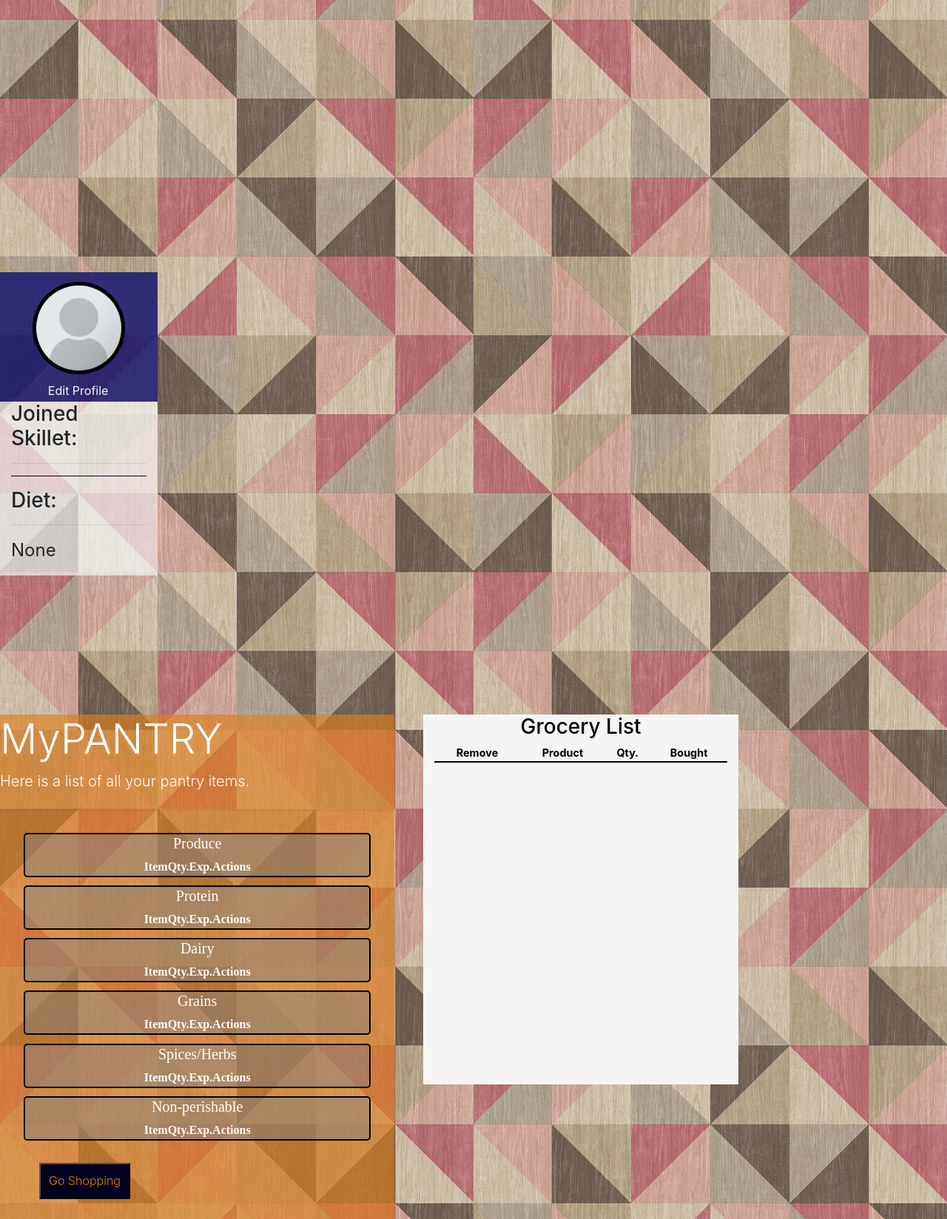
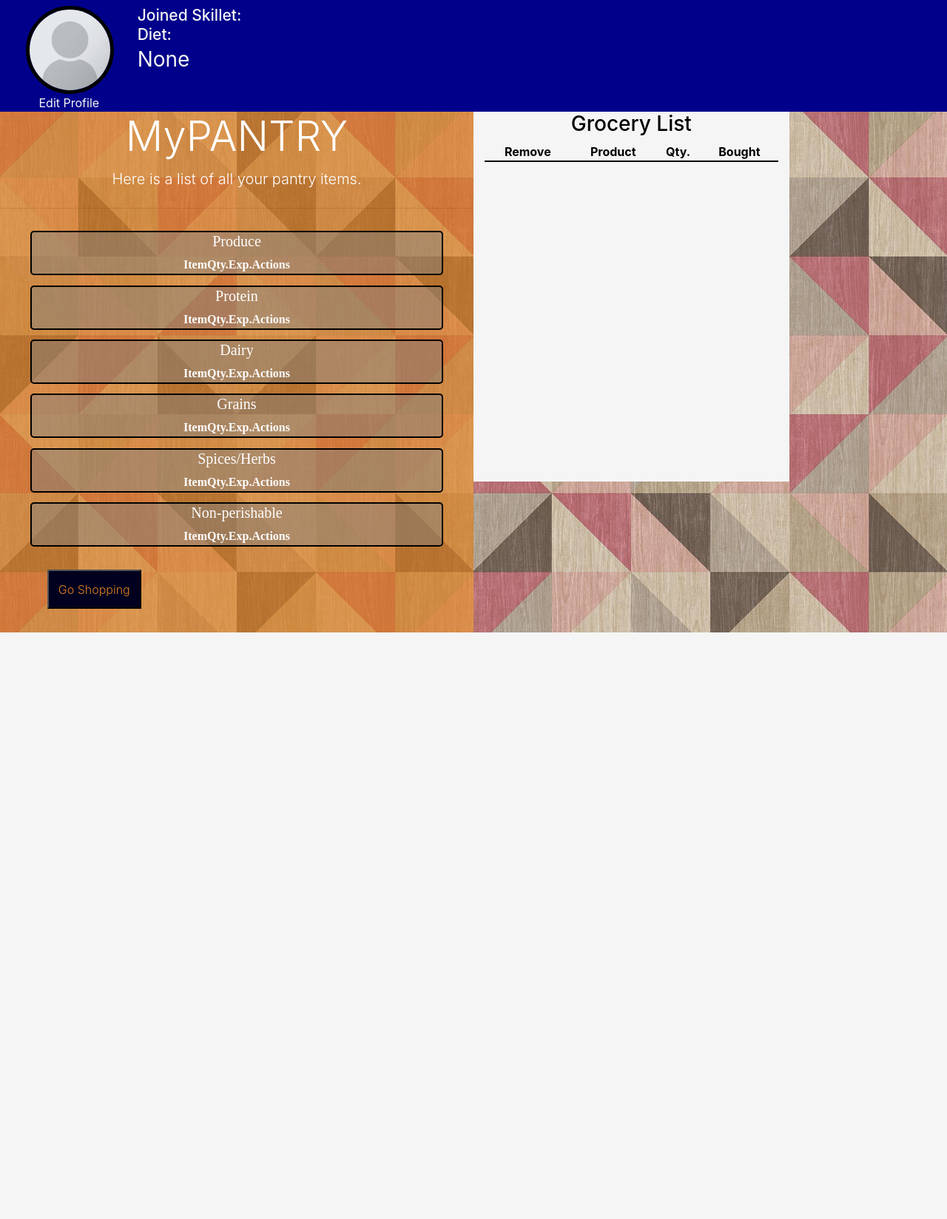
Before and after one commit to jollyblondgiant/skillet, a Django app: template apps/pantry_tracker/templates/dashboard.html in a window 1280 px wide. Shown: the part 80-1728 px from the top of the page at 74% size. After the commit the page ends 935 px from the top, so only its background shows below. Run offline with Django 3.2, Linux system fonts and the light colour scheme; the template is opened without the code that fills it, so the values that code supplies are empty; parts of the project's set-up code (start-up, migrations or seed data) failed here and were passed over; some libraries are stand-ins or nearby versions.

Commit message:
dashboard update

```diff
--- a/apps/pantry_tracker/static/css/style.css
+++ b/apps/pantry_tracker/static/css/style.css
@@ -26,12 +26,11 @@ div#header{
     background-color: rgb(1, 1, 31);
     padding: 0;
 }
-#content{
-    position: relative;
-    margin-top: 7%;
-}
 h1{
     color: whitesmoke;
+}
+p.lead{
+    text-align: center;
 }
 span{
     display: inline-block;
@@ -50,6 +49,7 @@ span:hover{
 }
 .first-a{
     margin: 0 0 0 0;
+    color: whitesmoke;
 }
 #pantry{
     margin-left: 20%;
@@ -138,9 +138,6 @@ footer{
     padding-top: 2%;
     padding-bottom: 2%;
 }
-#profile-wrapper{
-    position: fixed;
-}
 #profile{
     border: 5px solid black;
     border-radius: 50%;
@@ -176,13 +173,13 @@ footer{
     margin: 2%;
     font-size: 85%;
 }
-#profile-box h2{
-    margin: 0;
-    font-size: 200%;
+#profile-wrapper{
+    background-color: darkblue;
+    color: whitesmoke;
 }
-#about-user{
-    background-color: rgba(245, 245, 245, 0.705);
-    font-size: 200%;
+#info *{
+    font-size: 70%;
+    list-style-type: none;
 }
 .pantry-box{
     border: 2px solid black;
@@ -253,21 +250,20 @@ tr.head{
         font-size: 100%;
         color: whitesmoke;
     }
+    #profile-wrapper{
+        background-color: darkblue;
+        color: whitesmoke;
+    }
+    h2{
+        text-align: center;
+    }
+    #info *{
+        font-size: 100%;
+        margin-left: 5%;
+    }
     img#profile{
-        width: 50%;
-        margin: 5% 0 5% 25%;
-    }
-    #profile-wrapper{
-        position: static;
-        margin-top: 35%;
-    }
-    #profile-box{
-        left:0;
-    }
-    #profile-box h2{
-        width: 50%;
-        font-size: 150%;
-        margin-left: 30%;
+        width: 150%;
+        margin: 0 0 0 -15%;
     }
     .reroute{
         margin-left: 60%;
@@ -295,9 +291,19 @@ tr.head{
         margin: 13% 0 0 0;
         font-size: 90%;
     }
-    #content{
-        position: relative;
-        margin-top: 7%;
+    #profile-wrapper h2{
+        text-align: left;
+    }
+    img#profile{
+        width: 70%;
+        margin: 0 0 0 5%;
+    }
+    #info *{
+        margin: 0;
+        font-size: 125%;
+    }
+    .first-a{
+        margin-left: 5%;
     }
 }
 /*Medium devices (tablets, 768px and up)*/
@@ -317,15 +323,28 @@ tr.head{
         font-size: 100%;
     }
     img#profile{
-        width: 30%;
-        margin-left: 40%;
+        width: 100%;
+        margin: 0;
     }
-    #profile-box h2{
+    #profile-wrapper h2{
         font-size: 300%;
     }
-    #content{
-        position: relative;
-        margin-top: 15%;
+    #info{
+        font-size: 175%;
+    }
+    #info ul{
+        font-size: 100%;
+    }
+    #info ul li{
+        font-size: 75%;
+    }
+
+    .shopping-list-box{
+        font-size: 200%;
+        margin-left:0;
+    }
+    .pantry-box{
+        font-size: 175%;
     }
 
 }
@@ -346,18 +365,23 @@ tr.head{
     }
     img#profile{
         width: 60%;
-        margin: 0 0 5% 20%;
+        margin: 0;
     }
-    #profile-box h2{
-        font-size: 150%;
-        width: 70%;
-        margin: 0 0 5% 20%;
+    #profile-wrapper h2{
+        font-size: 300%;
     }
-    #profile-box a{
-        margin: 1% 0 5% 30%;
+    #info{
+        margin: 0 0 0 -10%;
     }
-    #about-user{
-        font-size: 150%;
+    .first-a{
+        font-size: 200%;
+        margin-left: 2%;
+    }
+    .shopping-list-box{
+        font-size: 100%;
+    }
+    .pantry-box{
+        font-size: 100%;
     }
  }
 
@@ -375,4 +399,21 @@ tr.head{
         margin: -2% 0 0 80%;
         font-size: 100%;
     }
+    #profile-wrapper h2{
+        font-size: 200%;
+    }
+    img#profile{
+        width: 30%;
+        margin-left: 5%;
+    }
+    #info{
+        margin-left: -20%;
+    }
+    #info *{
+        font-size: 75%;
+    }
+    .first-a{
+        font-size: 100%;
+        margin-left: 3%;
+    }
 }
--- a/apps/pantry_tracker/templates/dashboard.html
+++ b/apps/pantry_tracker/templates/dashboard.html
@@ -14,8 +14,8 @@
 </head>
 
 <body class="internal">
-    <div id="wrapper">
-        <div id="header" class="row fixed-top justify-content-start">
+    <div id="wrapper" >
+        <div id="header" class="row justify-content-start">
             <div class="col-lg-3 col-md-3 col-sm-3 col-2">
                 <img id="logo" class="img-thumbnail" src="../static/img/logo.png" alt="Skillet Logo">
             </div>
@@ -27,20 +27,25 @@
             </div>
         </div>
         <!--Ends Header-->
-        <div id="profile-wrapper" class="col-xl-2 col-lg-2 col-md-3 col-sm-12 col-12">
-            <div class="row d-flex justify-content-start">
-                <div id="profile-box" class="col-xl-12 col-lg-12 col-sm-12 col-12 box">
+        <div id="content" class="container-fluid">
+            <div id="profile-wrapper" class="row justify-content-start">
+                <div class="container-fluid">
+                    <div class="row">
+                        <div class="col-12">
                             <h2>{{ username }}</h2>
-                    <img id="profile" src="../static/img/profile-placeholder.jpg" alt="Profile Pic"><br>
-                    <a class="first-a" href="/editProfile/{{ request.session.user_id }}">Edit Profile</a>
                         </div>
-                <div id="about-user" class="col-xl-12 col-lg-12 col-sm-12 col-md-12 box">
+                    </div>
+                    <!--Ends Profile Name-->
+                    <div class="row">
+                        <div class="col-4">
+                            <img id="profile" src="../static/img/profile-placeholder.jpg" alt="Profile Pic">
+                        </div>
+                        <!--Ends Profile Image-->
+                        <div id="info" class="col-8">
                             <h3>Joined Skillet:</h3>
-                    <hr>
                             <p>{{ joined }}</p>
-                    <hr style="background-color: rgb(1,1,31);">
-                    <ul><h3>Diet:</h3>
-                        <hr>
+                            <ul>
+                                <h3>Diet:</h3>
                                 {% if dietlist|length == 0 %}
                                 None
                                 {% endif %}
@@ -49,14 +54,21 @@
                                 {% endfor %}
                             </ul>
                         </div>
+                        <!--Ends Profile info-->
+                    </div>
+                    <!--Ends Profile Middle-->
+                    <div class="row">
+                        <div class="col-12">
+                            <a class="first-a" href="/editProfile/{{ request.session.user_id }}">Edit Profile</a>
                         </div>
                     </div>
-        <!--Ends Profile Aside-->
+                </div>
+            </div>
+            <!--Ends Profile bar-->
+            <div class="row justify-content-around">
                 <div class="container-fluid">
-            <div id="content" class="row justify-content-between">
-                <div class="container-fluid">
-                    <div class="row justifty-content-between">
-                        <div id="pantry" class="col-12 col-sm-12 col-md-8 col-lg-5 col-xl-5 text-white">
+                    <div class="row justifty-content-around">
+                        <div id="pantry" class="col-12 col-sm-12 col-md-12 col-lg-8 col-xl-6 text-white">
                             <h2 class="display-4">MyPANTRY</h2>
                             <p class="lead">Here is a list of all your pantry items.</p>
                             <hr class="my-4">
@@ -86,7 +98,8 @@
                                                 {{products.time}} days
                                                 {% endif %}
                                             </td>
-                                            <td><a href="/reduce_in_pantry/{{ products.id }}"> -1 </a><a href="/remove_from_pantry/{{ products.id }}"> Remove </a>
+                                            <td><a href="/reduce_in_pantry/{{ products.id }}"> -1 </a><a href="/remove_from_pantry/{{ products.id }}">
+                                                    Remove </a>
                                             </td>
                                         </tr>
                                         {% endif %}
@@ -94,7 +107,7 @@
 
                                     </table>
                                 </div>
-                                <div class="pantry-box col-xl-10 col-lg-10 col-md-11 col-sm-11 col-11">
+                                <div class="pantry-box col-xl-10 col-lg-10 col-md-10 col-sm-11 col-11">
                                     <table class="row justify-content-around">
                                         <h5>Protein</h5>
                                         <tr>
@@ -119,7 +132,8 @@
                                                 {{products.time}} days
                                                 {% endif %}
                                             </td>
-                                            <td><a href="/reduce_in_pantry/{{ products.id }}"> -1 </a><a href="/remove_from_pantry/{{ products.id }}"> Remove </a>
+                                            <td><a href="/reduce_in_pantry/{{ products.id }}"> -1 </a><a href="/remove_from_pantry/{{ products.id }}">
+                                                    Remove </a>
                                             </td>
                                         </tr>
                                         {% endif %}
@@ -153,7 +167,8 @@
                                                 {{products.time}} days
                                                 {% endif %}
                                             </td>
-                                            <td><a href="/reduce_in_pantry/{{ products.id }}"> -1 </a><a href="/remove_from_pantry/{{ products.id }}"> Remove </a>
+                                            <td><a href="/reduce_in_pantry/{{ products.id }}"> -1 </a><a href="/remove_from_pantry/{{ products.id }}">
+                                                    Remove </a>
                                             </td>
                                         </tr>
                                         {% endif %}
@@ -185,7 +200,8 @@
                                                 {{products.time}} days
                                                 {% endif %}
                                             </td>
-                                            <td><a href="/reduce_in_pantry/{{ products.id }}"> -1 </a><a href="/remove_from_pantry/{{ products.id }}"> Remove </a>
+                                            <td><a href="/reduce_in_pantry/{{ products.id }}"> -1 </a><a href="/remove_from_pantry/{{ products.id }}">
+                                                    Remove </a>
                                             </td>
                                         </tr>
                                         {% endif %}
@@ -220,7 +236,8 @@
                                                 {% endif %}
                                             </td>
                                             <td>
-                                                <a href="/reduce_in_pantry/{{ products.id }}"> -1 </a><a href="/remove_from_pantry/{{ products.id }}"> Remove </a>
+                                                <a href="/reduce_in_pantry/{{ products.id }}"> -1 </a><a href="/remove_from_pantry/{{ products.id }}">
+                                                    Remove </a>
                                             </td>
                                         </tr>
                                         {% endif %}
@@ -252,7 +269,8 @@
                                                 {{products.time}} days
                                                 {% endif %}
                                             </td>
-                                            <td><a href="/reduce_in_pantry/{{ products.id }}">  -1 </a><a href="/remove_from_pantry/{{ products.id }}"> Remove </a>
+                                            <td><a href="/reduce_in_pantry/{{ products.id }}"> -1 </a><a href="/remove_from_pantry/{{ products.id }}">
+                                                    Remove </a>
                                             </td>
                                         </tr>
                                         {% endif %}
@@ -263,7 +281,7 @@
                             <br>
                             <a href="/shopping_list/{{request.session.user_id}}"><button id="shop">Go Shopping</button></a>
                         </div>
-                        <div class="shopping-list-box col-xs-12 col-sm-12 col-md-4 col-lg-4 col-xl-4">
+                        <div class="shopping-list-box col-xs-12 col-sm-12 col-md-12 col-lg-4 col-xl-4">
                             <h3>Grocery List</h3>
                             <table class="col-12">
                                 <tr class="head">
```
Lines whose indentation alone changed are shown as unchanged.
